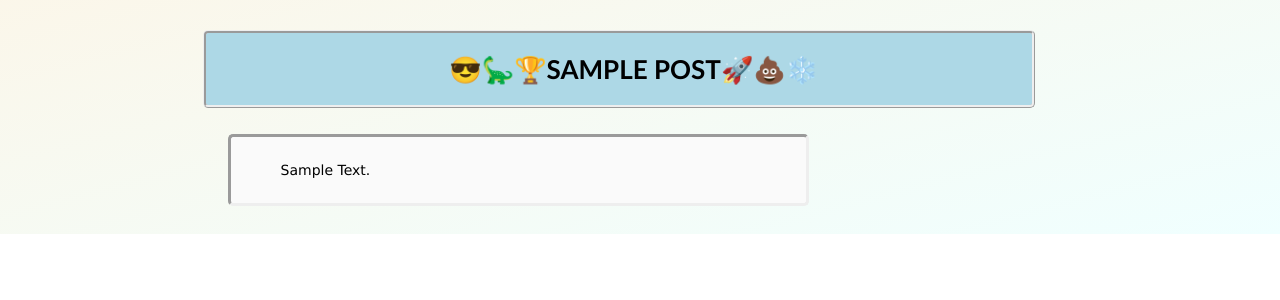
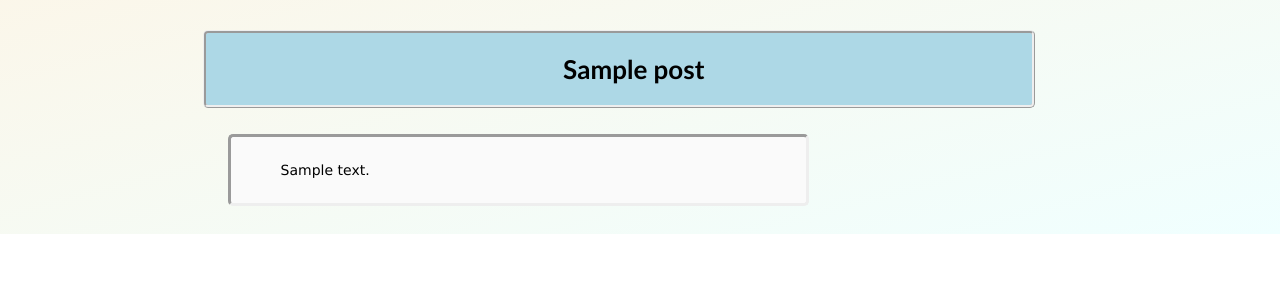
Before and after one commit to bluenote87/blogz, a Flask app: template templates/viewpost.html in a window 1280 px wide. Shown: the part 96-396 px from the top of the page. Run offline with Flask 2, Linux system fonts and the light colour scheme; the template is opened without the code that fills it: most values are stand-ins (such as "Sample title", 1, 10 or a date in 2020); data that the repository does not hold is empty.

Commit message:
Minor HTML/CSS changes

```diff
--- a/templates/base.html
+++ b/templates/base.html
@@ -31,7 +31,7 @@
                 margin-right:5px;
                 margin-bottom:10px;
                 margin-left:30px;
-                text-transform:capitalize;
+
             }
             h2 {
                 padding-top: 20px;
@@ -50,7 +50,7 @@
                 margin-right:5px;
                 margin-bottom:5px;
                 margin-left:5px;
-                text-transform:uppercase;
+
             }
             hr {
                 margin:auto;
--- a/templates/viewpost.html
+++ b/templates/viewpost.html
@@ -2,7 +2,7 @@
 
 {% block content %}
 
-<div><h2 style="text-align:center;">😎🦕🏆{{post.title}}🚀💩❄️</h2></div>
+<div><h2 style="text-align:center;">{{post.title}}</h2></div>
 
 <div><p>{{post.body}}</p></div>
 
```
